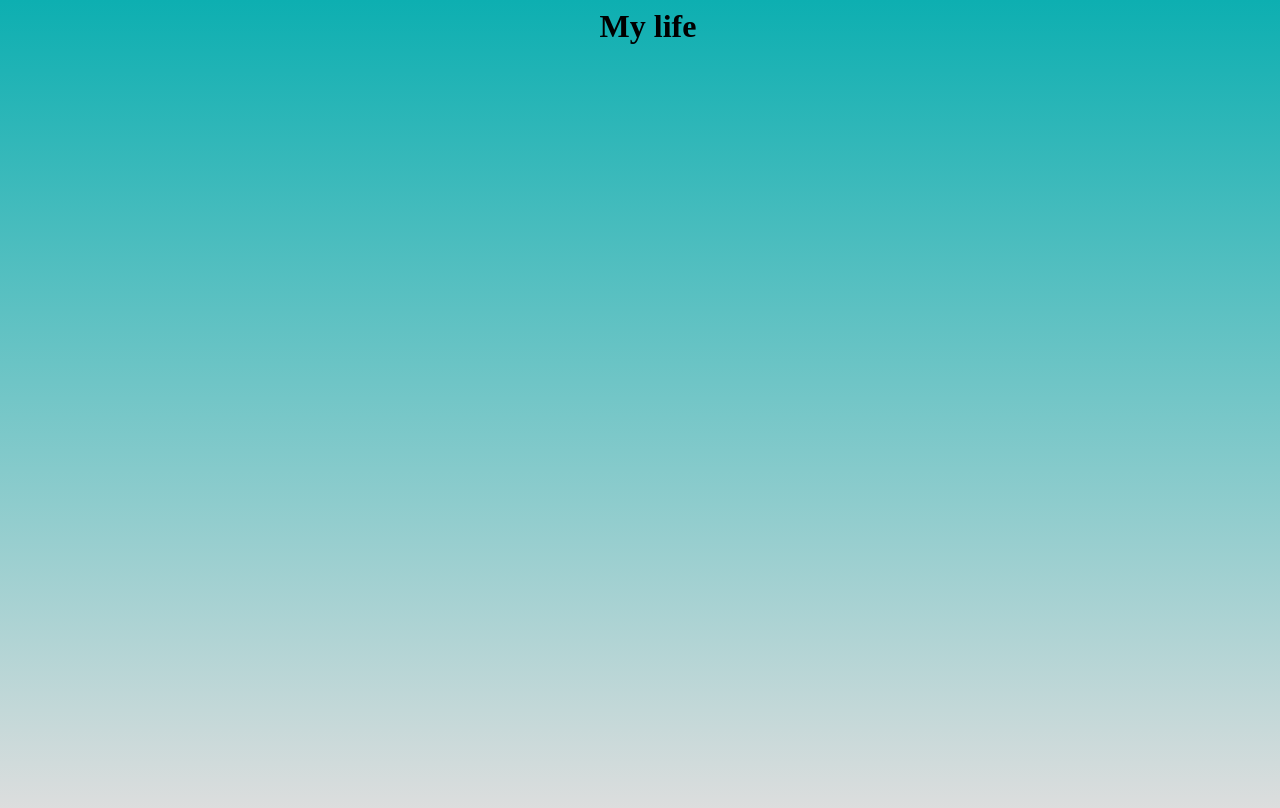
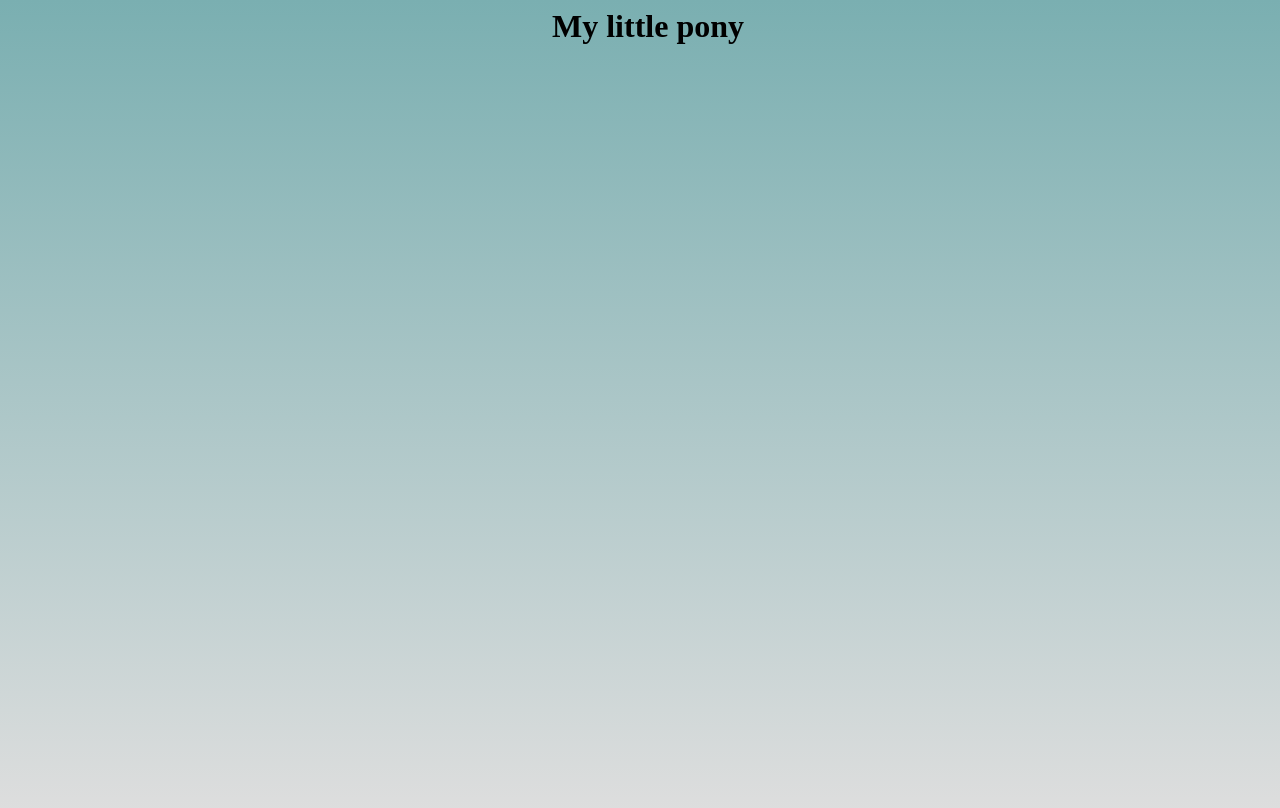
Before and after one commit to Toug369/my-website, a plain HTML site: page index.html in a window 1280 px wide. Drawn offline with Linux system fonts and the light colour scheme.

Commit message:
Update index.html

```diff
--- a/index.html
+++ b/index.html
@@ -3,7 +3,7 @@
   <style>
      body{
          text-align: center;
-         background-image: linear-gradient(rgb(13, 175, 177), rgb(222, 222, 222));
+         background-image: linear-gradient(rgb(122, 175, 177), rgb(222, 222, 222));
          min-width: 100%;
          min-height: 100%;
       }
@@ -11,7 +11,7 @@
 </head>
 
 <body>
-<h1>My life</h1>
+<h1>My little pony</h1>
 
 
 
```
